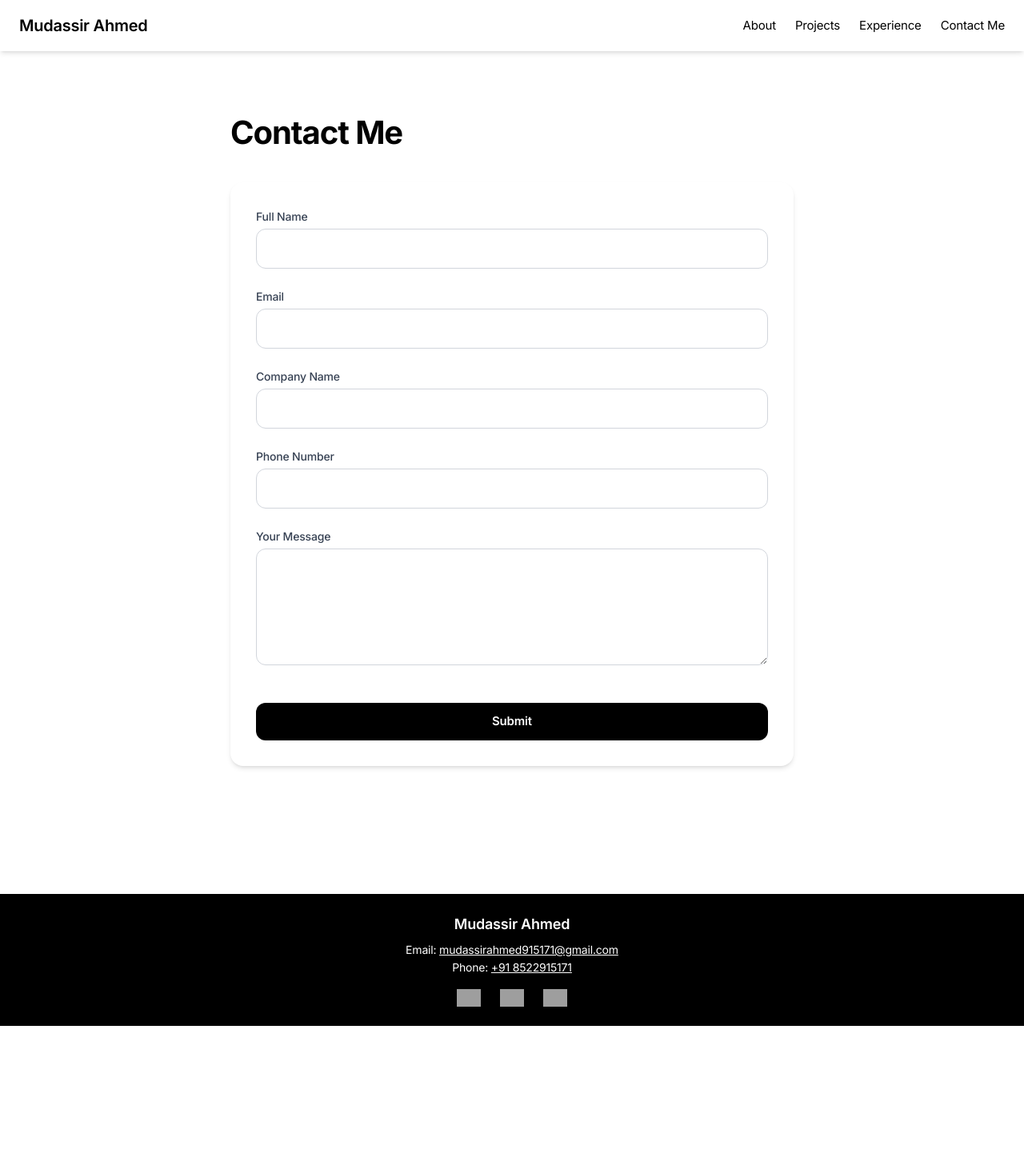
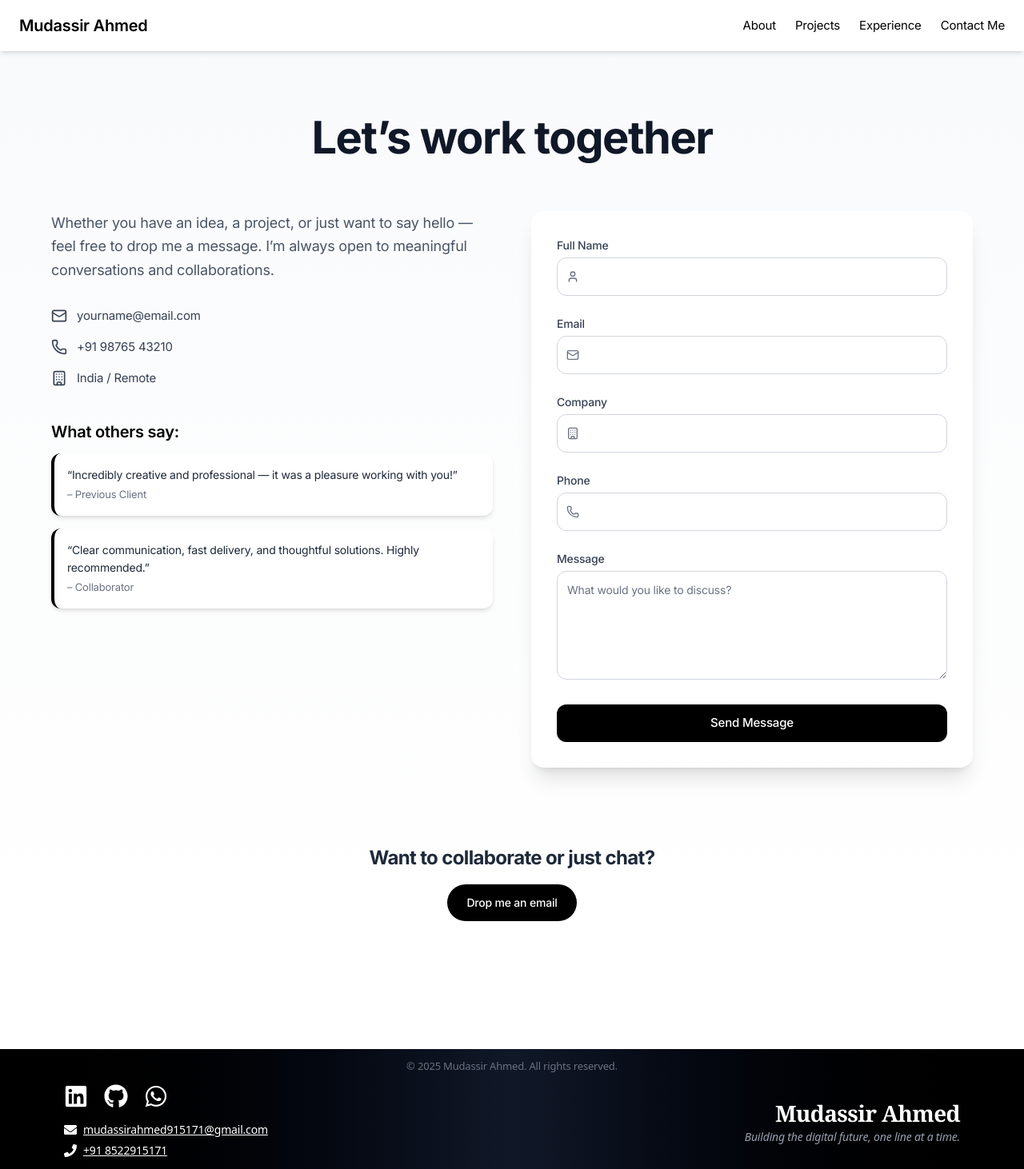
Before and after one commit to Mudassirahmedgithub/mudassir-portfolio1, a Next.js app: page /contact in a window 1280 px wide. Shown: the whole page at 80% size. Before the commit the page ends 1283 px from the top, so only its background shows below. Built offline with nearby package versions, Linux system fonts and the light colour scheme; grey boxes are pictures that could not be loaded.

Commit message:
contact_routing

```diff
--- /dev/null
+++ b/app/api/contact/route.ts
@@ -0,0 +1,57 @@
+import { NextRequest, NextResponse } from "next/server";
+import { Resend } from "resend";
+import { google } from "googleapis";
+
+const resend = new Resend(process.env.RESEND_API_KEY);
+
+export async function POST(req: NextRequest) {
+  try {
+    const body = await req.json();
+    const { name, email, company, phone, message } = body;
+
+    if (!name || !email || !company || !phone || !message) {
+      return NextResponse.json({ error: "Missing fields" }, { status: 400 });
+    }
+
+    // Send email via Resend
+    await resend.emails.send({
+      from: "Your Name <onboarding@resend.dev>",
+      to: ["yourname@email.com"],
+      subject: "New Contact Message",
+      html: `
+        <h2>New Contact Submission</h2>
+        <p><strong>Name:</strong> ${name}</p>
+        <p><strong>Email:</strong> ${email}</p>
+        <p><strong>Company:</strong> ${company}</p>
+        <p><strong>Phone:</strong> ${phone}</p>
+        <p><strong>Message:</strong> ${message}</p>
+      `,
+    });
+
+    // Append to Google Sheet
+    const auth = new google.auth.GoogleAuth({
+      credentials: {
+        client_email: process.env.GOOGLE_CLIENT_EMAIL,
+        private_key: process.env.GOOGLE_PRIVATE_KEY?.replace(/\\n/g, "\n"),
+      },
+      scopes: ["https://www.googleapis.com/auth/spreadsheets"],
+    });
+
+    const sheets = google.sheets({ version: "v4", auth });
+    const spreadsheetId = process.env.GOOGLE_SHEET_ID!;
+
+    await sheets.spreadsheets.values.append({
+      spreadsheetId,
+      range: "Sheet1!A:F",
+      valueInputOption: "USER_ENTERED",
+      requestBody: {
+        values: [[new Date().toISOString(), name, email, company, phone, message]],
+      },
+    });
+
+    return NextResponse.json({ success: true });
+  } catch (error) {
+    console.error("API Contact Error:", error);
+    return NextResponse.json({ error: "Internal server error" }, { status: 500 });
+  }
+}
--- a/app/contact/page.tsx
+++ b/app/contact/page.tsx
@@ -1,5 +1,7 @@
 "use client";
 import React, { useState } from "react";
+import { motion } from "framer-motion";
+import { Mail, Phone, Building, User } from "lucide-react";
 
 const ContactPage = () => {
   const [formData, setFormData] = useState({
@@ -12,109 +14,206 @@ const ContactPage = () => {
 
   const [submitted, setSubmitted] = useState(false);
 
-  const handleChange = (e: React.ChangeEvent<HTMLInputElement | HTMLTextAreaElement>) => {
+  const handleChange = (
+    e: React.ChangeEvent<HTMLInputElement | HTMLTextAreaElement>
+  ) => {
     const { name, value } = e.target;
     setFormData((prev) => ({ ...prev, [name]: value }));
   };
 
   const handleSubmit = (e: React.FormEvent<HTMLFormElement>) => {
     e.preventDefault();
-
-    // Check if all fields are filled
     const allFilled = Object.values(formData).every((val) => val.trim() !== "");
     if (!allFilled) {
       alert("Please fill in all fields before submitting.");
       return;
     }
-
-    // Simulate form submission
     setSubmitted(true);
   };
 
   return (
-    <section className="max-w-3xl mx-auto px-4 sm:px-6 lg:px-8 py-20">
-      <h1 className="text-4xl font-bold text-black mb-10">Contact Me</h1>
+    <section className="min-h-screen bg-gradient-to-b from-gray-50 to-white py-20 px-4 sm:px-8">
+      <motion.div
+        initial={{ opacity: 0, y: 40 }}
+        animate={{ opacity: 1, y: 0 }}
+        transition={{ duration: 0.6 }}
+        className="max-w-6xl mx-auto"
+      >
+        <h1 className="text-5xl font-bold text-center mb-16 text-gray-900">
+          Let’s work together
+        </h1>
 
+        <div className="grid md:grid-cols-2 gap-12 items-start">
+          {/* Contact Info */}
+          <div className="space-y-8">
+            <p className="text-lg text-gray-600 leading-relaxed">
+              Whether you have an idea, a project, or just want to say hello —
+              feel free to drop me a message. I’m always open to meaningful
+              conversations and collaborations.
+            </p>
+
+            <div className="space-y-4 text-gray-700">
+              <div className="flex items-center gap-3">
+                <Mail className="w-5 h-5" />
+                <span>yourname@email.com</span>
+              </div>
+              <div className="flex items-center gap-3">
+                <Phone className="w-5 h-5" />
+                <span>+91 98765 43210</span>
+              </div>
+              <div className="flex items-center gap-3">
+                <Building className="w-5 h-5" />
+                <span>India / Remote</span>
+              </div>
+            </div>
+
+            <div className="mt-10">
+              <h3 className="text-xl font-semibold mb-3">What others say:</h3>
+              <div className="space-y-4">
+                <blockquote className="bg-white border-l-4 border-black p-4 shadow-md rounded-xl">
+                  <p className="text-sm text-gray-800">
+                    “Incredibly creative and professional — it was a pleasure
+                    working with you!”
+                  </p>
+                  <span className="text-xs text-gray-500 block mt-1">
+                    – Previous Client
+                  </span>
+                </blockquote>
+
+                <blockquote className="bg-white border-l-4 border-black p-4 shadow-md rounded-xl">
+                  <p className="text-sm text-gray-800">
+                    “Clear communication, fast delivery, and thoughtful
+                    solutions. Highly recommended.”
+                  </p>
+                  <span className="text-xs text-gray-500 block mt-1">
+                    – Collaborator
+                  </span>
+                </blockquote>
+              </div>
+            </div>
+          </div>
+
+          {/* Contact Form */}
+          <div className="bg-white p-8 shadow-xl rounded-2xl">
             {submitted ? (
-        <div className="p-6 rounded-2xl bg-green-100 text-green-800 shadow-md text-center">
+              <div className="text-center text-green-700 space-y-3">
                 <h2 className="text-2xl font-semibold">Thank you! 🙌</h2>
-          <p className="mt-2">I’ve received your message and will get back to you shortly.</p>
+                <p>I’ll get back to you as soon as possible.</p>
               </div>
             ) : (
-        <form
-          onSubmit={handleSubmit}
-          className="space-y-6 bg-white p-8 rounded-2xl shadow-md"
-        >
-          <div>
-            <label className="block text-sm font-medium text-gray-700 mb-1">Full Name</label>
-            <input
-              type="text"
+              <form onSubmit={handleSubmit} className="space-y-6">
+                <InputField
+                  label="Full Name"
                   name="name"
                   value={formData.name}
                   onChange={handleChange}
-              className="w-full p-3 border border-gray-300 rounded-xl focus:outline-none focus:ring-2 focus:ring-black"
-              required
+                  icon={<User className="w-4 h-4 text-gray-500" />}
                 />
-          </div>
-
-          <div>
-            <label className="block text-sm font-medium text-gray-700 mb-1">Email</label>
-            <input
+                <InputField
+                  label="Email"
+                  name="email"
                   type="email"
-              name="email"
                   value={formData.email}
                   onChange={handleChange}
-              className="w-full p-3 border border-gray-300 rounded-xl focus:outline-none focus:ring-2 focus:ring-black"
-              required
+                  icon={<Mail className="w-4 h-4 text-gray-500" />}
                 />
-          </div>
-
-          <div>
-            <label className="block text-sm font-medium text-gray-700 mb-1">Company Name</label>
-            <input
-              type="text"
+                <InputField
+                  label="Company"
                   name="company"
                   value={formData.company}
                   onChange={handleChange}
-              className="w-full p-3 border border-gray-300 rounded-xl focus:outline-none focus:ring-2 focus:ring-black"
-              required
+                  icon={<Building className="w-4 h-4 text-gray-500" />}
                 />
-          </div>
-
-          <div>
-            <label className="block text-sm font-medium text-gray-700 mb-1">Phone Number</label>
-            <input
+                <InputField
+                  label="Phone"
+                  name="phone"
                   type="tel"
-              name="phone"
                   value={formData.phone}
                   onChange={handleChange}
-              className="w-full p-3 border border-gray-300 rounded-xl focus:outline-none focus:ring-2 focus:ring-black"
-              required
+                  icon={<Phone className="w-4 h-4 text-gray-500" />}
                 />
-          </div>
-
                 <div>
-            <label className="block text-sm font-medium text-gray-700 mb-1">Your Message</label>
+                  <label className="block mb-1 text-sm font-medium text-gray-700">
+                    Message
+                  </label>
                   <textarea
                     name="message"
                     value={formData.message}
                     onChange={handleChange}
                     rows={5}
-              className="w-full p-3 border border-gray-300 rounded-xl focus:outline-none focus:ring-2 focus:ring-black"
+                    placeholder="What would you like to discuss?"
+                    className="w-full p-3 border border-gray-300 rounded-xl focus:outline-none focus:ring-2 focus:ring-black text-sm"
                     required
-            ></textarea>
+                  />
                 </div>
 
                 <button
                   type="submit"
-            className="w-full py-3 mt-4 bg-black text-white font-semibold rounded-xl hover:bg-gray-900 transition"
+                  className="w-full bg-black text-white py-3 rounded-xl font-medium hover:bg-gray-900 transition-all"
                 >
-            Submit
+                  Send Message
                 </button>
               </form>
             )}
+          </div>
+        </div>
+
+        {/* Call to Action */}
+        <div className="text-center mt-24">
+          <h2 className="text-2xl font-bold text-gray-800 mb-4">
+            Want to collaborate or just chat?
+          </h2>
+          <a
+            href="mailto:yourname@email.com"
+            className="inline-block bg-black text-white px-6 py-3 rounded-full hover:bg-gray-900 transition-all text-sm font-medium"
+          >
+            Drop me an email
+          </a>
+        </div>
+      </motion.div>
     </section>
   );
 };
 
+const InputField = ({
+  label,
+  name,
+  value,
+  onChange,
+  type = "text",
+  icon,
+}: {
+  label: string;
+  name: string;
+  value: string;
+  onChange: any;
+  type?: string;
+  icon?: React.ReactNode;
+}) => (
+  <div className="relative">
+    <label
+      htmlFor={name}
+      className="block mb-1 text-sm font-medium text-gray-700"
+    >
+      {label}
+    </label>
+    <div className="relative">
+      {icon && (
+        <span className="absolute inset-y-0 left-3 flex items-center">
+          {icon}
+        </span>
+      )}
+      <input
+        type={type}
+        id={name}
+        name={name}
+        value={value}
+        onChange={onChange}
+        required
+        className={`w-full pl-10 pr-4 py-3 border border-gray-300 rounded-xl focus:outline-none focus:ring-2 focus:ring-black text-sm`}
+      />
+    </div>
+  </div>
+);
+
 export default ContactPage;
--- a/app/layout.tsx
+++ b/app/layout.tsx
@@ -1,5 +1,5 @@
 // app/layout.tsx
-
+import { Analytics } from "@vercel/analytics/next"
 import "./css/style.css";
 
 import { Inter } from "next/font/google";
--- a/components/ui/footer.tsx
+++ b/components/ui/footer.tsx
@@ -1,31 +1,105 @@
-import Image from "next/image";
-import Link from "next/link";
+"use client";
+
+import { useState } from "react";
+import {
+  FaLinkedin,
+  FaGithub,
+  FaWhatsapp,
+  FaEnvelope,
+  FaPhone,
+} from "react-icons/fa";
 
 export default function Footer() {
+  const [isHoveringGitHub, setIsHoveringGitHub] = useState(false);
+
   return (
-    <footer className="bg-black text-white w-full py-6">
-      <div className="mx-auto max-w-6xl px-4 sm:px-6 text-center">
-        {/* Name */}
-        <h2 className="text-lg font-semibold mb-2">Mudassir Ahmed</h2>
+    <footer className="bg-gradient-to-r from-black via-gray-900 to-black text-white w-full py-3 font-sans">
+      {/* Top: Copyright */}
+      <div className="text-center mb-3 text-gray-500 text-xs">
+        &copy; {new Date().getFullYear()} Mudassir Ahmed. All rights reserved.
+      </div>
 
-        {/* Contact Info */}
-        <p className="text-sm">Email: <a href="mailto:mudassirahmed915171@gmail.com" className="underline">mudassirahmed915171@gmail.com</a></p>
-        <p className="text-sm mb-4">Phone: <a href="tel:+918522915171" className="underline">+91 8522915171</a></p>
+      {/* Bottom: Layout */}
+      <div className="mx-auto max-w-6xl px-4 flex flex-col md:flex-row justify-between items-start md:items-center">
+        {/* Left: Icons + Contact */}
+        <div className="flex flex-col items-start space-y-3">
+          {/* Icons */}
+          <div className="flex space-x-5">
+            {/* LinkedIn */}
+            <a
+              href="https://www.linkedin.com/in/mudassir-ahmed"
+              target="_blank"
+              rel="noopener noreferrer"
+              aria-label="LinkedIn"
+              className="hover:text-blue-500 transition-transform transform hover:scale-110"
+            >
+              <FaLinkedin size={30} />
+            </a>
 
-        {/* Social Icons */}
-        <div className="flex justify-center space-x-6 mt-4">
-          {/* LinkedIn */}
-          <a href="https://www.linkedin.com/in/mudassir-ahmed" target="_blank" rel="noopener noreferrer" aria-label="LinkedIn">
-            <Image src="/images/linkedin.svg" alt="LinkedIn" width={30} height={30} />
-          </a>
-          {/* GitHub */}
-          <a href="https://github.com/mudassirahmed915171" target="_blank" rel="noopener noreferrer" aria-label="GitHub">
-            <Image src="/images/github.svg" alt="GitHub" width={30} height={30} />
-          </a>
-          {/* WhatsApp */}
-          <a href="https://wa.me/918522915171" target="_blank" rel="noopener noreferrer" aria-label="WhatsApp">
-            <Image src="/images/whatsapp.svg" alt="WhatsApp" width={30} height={30} />
-          </a>
+            {/* GitHub */}
+            <a
+              href="https://github.com/mudassirahmed915171"
+              target="_blank"
+              rel="noopener noreferrer"
+              aria-label="GitHub"
+              className="transition-transform transform hover:scale-110"
+              onMouseEnter={() => setIsHoveringGitHub(true)}
+              onMouseLeave={() => setIsHoveringGitHub(false)}
+            >
+              <svg width="0" height="0">
+                <linearGradient id="githubGradient" x1="0%" y1="0%" x2="100%" y2="100%">
+                  <stop stopColor="#6e40c9" offset="0%" />
+                  <stop stopColor="#f81c73" offset="100%" />
+                </linearGradient>
+              </svg>
+              <FaGithub
+                size={30}
+                style={{
+                  fill: isHoveringGitHub ? "url(#githubGradient)" : "#ffffff",
+                  transition: "fill 0.3s ease",
+                }}
+              />
+            </a>
+
+            {/* WhatsApp */}
+            <a
+              href="https://wa.me/918522915171"
+              target="_blank"
+              rel="noopener noreferrer"
+              aria-label="WhatsApp"
+              className="hover:text-green-400 transition-transform transform hover:scale-110"
+            >
+              <FaWhatsapp size={30} />
+            </a>
+          </div>
+
+          {/* Contact Info */}
+          <div className="text-sm space-y-1 mt-1">
+            <a
+              href="mailto:mudassirahmed915171@gmail.com"
+              className="flex items-center space-x-2 hover:text-blue-400 transition"
+            >
+              <FaEnvelope size={16} />
+              <span className="underline">mudassirahmed915171@gmail.com</span>
+            </a>
+            <a
+              href="tel:+918522915171"
+              className="flex items-center space-x-2 hover:text-green-400 transition"
+            >
+              <FaPhone size={16} />
+              <span className="underline">+91 8522915171</span>
+            </a>
+          </div>
+        </div>
+
+        {/* Right: Name + Tagline */}
+        <div className="text-right mt-4 md:mt-0">
+          <h2 className="text-3xl font-semibold tracking-tight font-serif leading-snug">
+            Mudassir Ahmed
+          </h2>
+          <p className="text-sm italic text-gray-400">
+            Building the digital future, one line at a time.
+          </p>
         </div>
       </div>
     </footer>
--- a/package.json
+++ b/package.json
@@ -13,10 +13,14 @@
     "@types/node": "^22.13.0",
     "@types/react": "19.0.8",
     "@types/react-dom": "19.0.3",
+    "@vercel/analytics": "^1.5.0",
     "aos": "3.0.0-beta.6",
+    "framer-motion": "^12.23.12",
+    "lucide-react": "^0.536.0",
     "next": "15.1.6",
     "react": "19.0.0",
     "react-dom": "19.0.0",
+    "react-icons": "^5.5.0",
     "react-simple-typewriter": "^5.0.1",
     "typescript": "^5.7.3"
   },
```
Also changed, not shown: 1 other file (tests, documents, lock files or other folders). Lines whose indentation alone changed are shown as unchanged.
